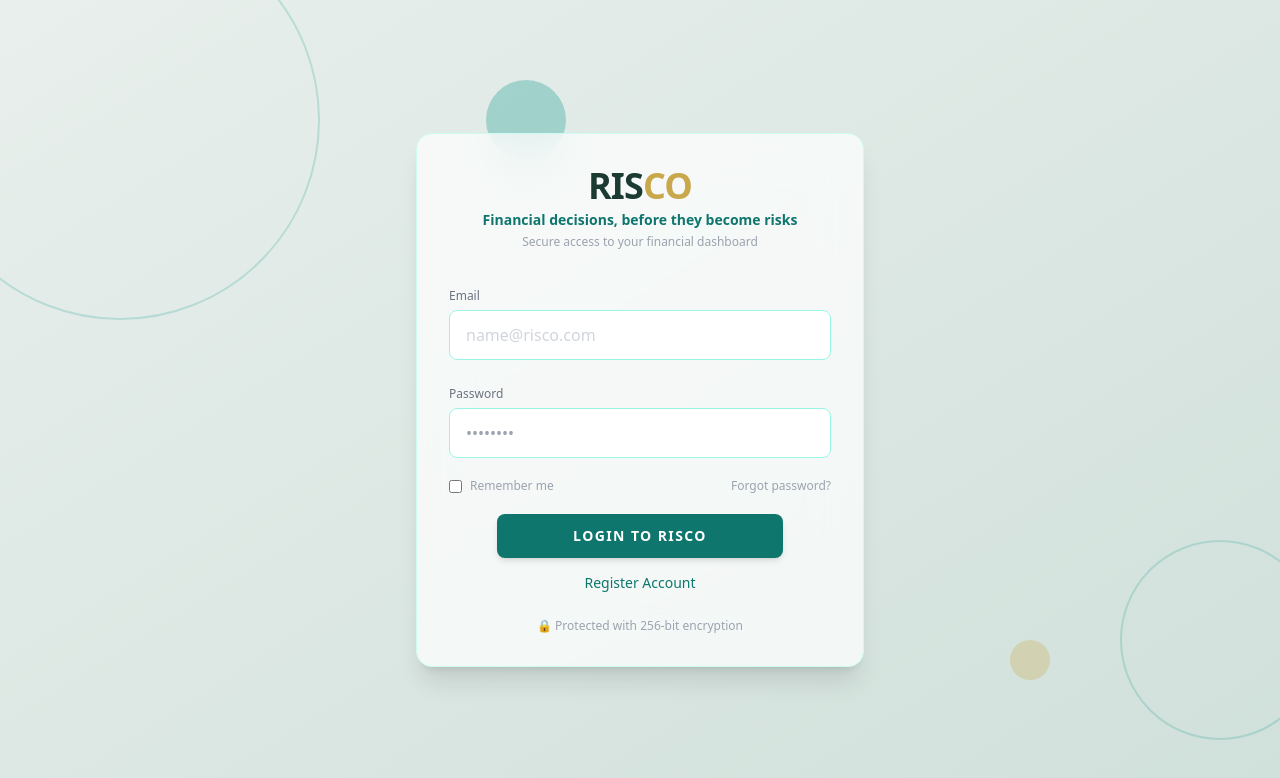
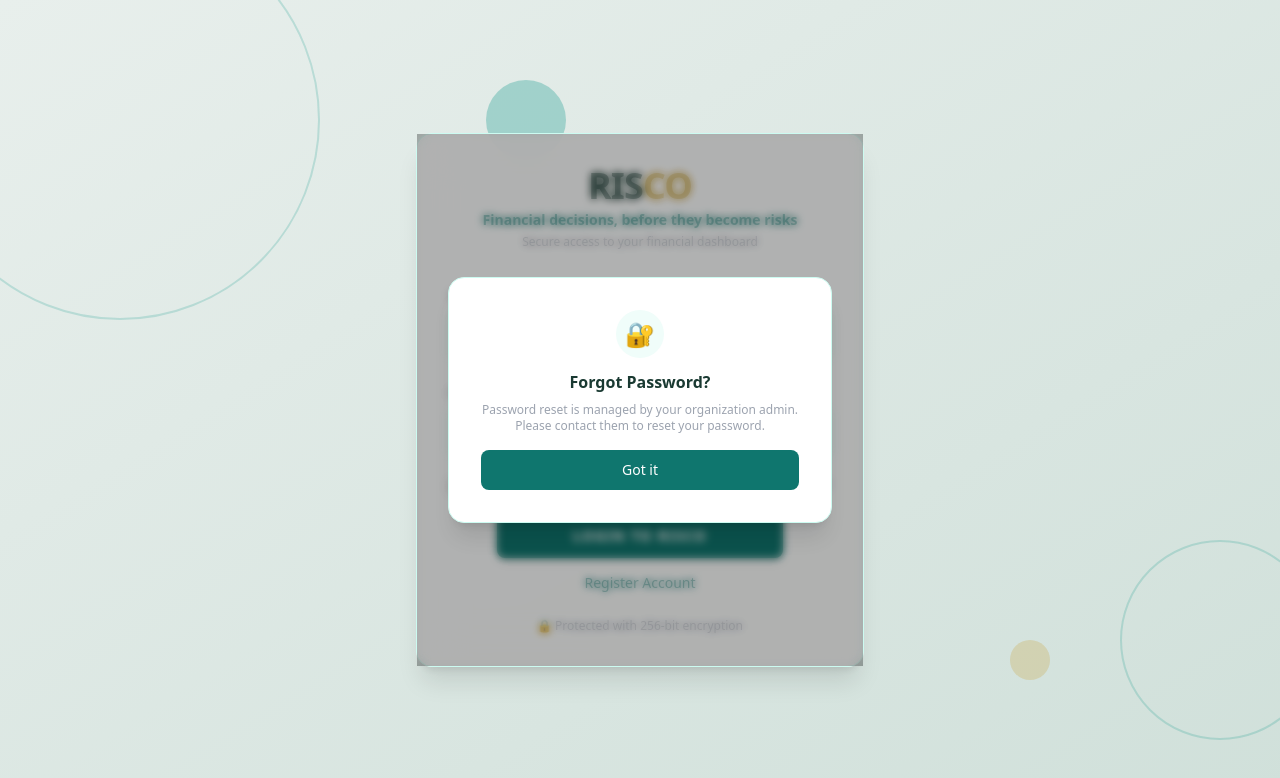
Before and after one commit to AliRazaDev241/risco, a React (Vite) app in the folder risco-fronntend/: page / in a window 1280 px wide. Both pictures are taken after a click on the link "Forgot password?". Shown: the top 778 px of the page. Built offline with nearby package versions, Linux system fonts and the light colour scheme.

Commit message:
Add snapshot graph, fix login flow, logout, forgot password modal

```diff
--- a/risco-fronntend/src/pages/Dashboard.jsx
+++ b/risco-fronntend/src/pages/Dashboard.jsx
@@ -209,7 +209,6 @@
       </div>
 
       {/* Controls */}
-      {/* Controls */}
       <div className="flex items-end justify-between gap-4 px-6 py-4 bg-[#fafffe] border-b border-teal-50">
 
         {/* Left — Metric + Date stacked */}
@@ -369,7 +368,12 @@
           </nav>
         </div>
 
-        <button className="w-full text-left px-3 py-2.5 rounded-lg text-sm text-red-400 hover:bg-red-50 hover:text-red-500 transition-all duration-200">
+        <button
+          onClick={() => {
+            localStorage.clear()
+            window.location.href = "/"
+          }}
+          className="w-full text-left px-3 py-2.5 rounded-lg text-sm text-red-400 hover:bg-red-50 hover:text-red-500 transition-all duration-200">
           Logout
         </button>
       </aside>
--- a/risco-fronntend/src/pages/login.jsx
+++ b/risco-fronntend/src/pages/login.jsx
@@ -5,6 +5,7 @@
   const [password, setPassword] = useState("")
   const [error, setError] = useState("")
   const [loading, setLoading] = useState(false)
+  const [showForgotModal, setShowForgotModal] = useState(false)
 
   const handleLogin = async (e) => {
     e.preventDefault()
@@ -29,6 +30,8 @@
         // Check if user already has an org
         const orgResponse = await fetch(`http://127.0.0.1:8000/organizations/user/${data.id}`)
         if (orgResponse.ok) {
+          const orgData = await orgResponse.json()
+          localStorage.setItem("org_id", orgData.id)  // ← add this
           // User has an org, go to dashboard
           window.location.href = "/dashboard"
         } else {
@@ -36,7 +39,11 @@
           window.location.href = "/orgselect"
         }
       } else {
-        setError(data.detail || "Invalid email or password")
+        if (Array.isArray(data.detail)) {
+          setError(data.detail[0]?.msg || "Validation error")
+        } else {
+          setError(data.detail || "Invalid email or password")
+        }
       }
     } catch (err) {
       setError("Could not connect to server. Is the backend running?")
@@ -104,7 +111,7 @@
               <input type="checkbox" className="accent-teal-600" />
               Remember me
             </label>
-            <a href="#" className="hover:text-teal-700 transition-colors">
+            <a onClick={() => setShowForgotModal(true)} className="hover:text-teal-700 transition-colors cursor-pointer">
               Forgot password?
             </a>
           </div>
@@ -128,6 +135,28 @@
         <div className="mt-6 text-center text-xs text-gray-400">
           🔒 Protected with 256-bit encryption
         </div>
+
+        {showForgotModal && (
+          <div className="fixed inset-0 bg-black/30 backdrop-blur-sm flex items-center justify-center z-50">
+            <div className="bg-white rounded-2xl p-8 max-w-sm w-full mx-4 shadow-xl border border-teal-100">
+              <div className="text-center mb-4">
+                <div className="w-12 h-12 bg-teal-50 rounded-full flex items-center justify-center mx-auto mb-3">
+                  <span className="text-2xl">🔐</span>
+                </div>
+                <h3 className="text-base font-bold text-[#1a3a32]">Forgot Password?</h3>
+                <p className="text-xs text-gray-400 mt-2">
+                  Password reset is managed by your organization admin. Please contact them to reset your password.
+                </p>
+              </div>
+              <button
+                onClick={() => setShowForgotModal(false)}
+                className="w-full py-2.5 rounded-lg bg-teal-700 text-white text-sm font-medium hover:bg-teal-600 transition-all">
+                Got it
+              </button>
+            </div>
+          </div>
+        )}
+
       </div>
     </div>
   )
```
